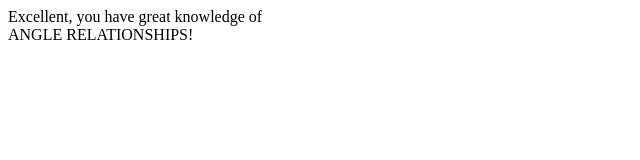
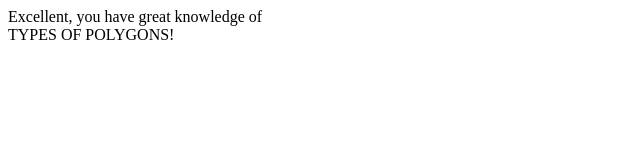
Before and after one commit to waytosucceed/SE_C28_AC4, a plain HTML site: page story.html in a window 1280 px wide. Shown: the full height of the page, 0-640 px from the left. Drawn offline with Linux system fonts and the light colour scheme.

Commit message:
Update story.html

```diff
--- a/story.html
+++ b/story.html
@@ -13,7 +13,7 @@
     </div>
     <div class="end">
       <!-- story end here -->
-      Excellent, you have great knowledge of<br>ANGLE RELATIONSHIPS!
+      Excellent, you have great knowledge of<br>TYPES OF POLYGONS!
     </div>
   </body>
 </html>
```
